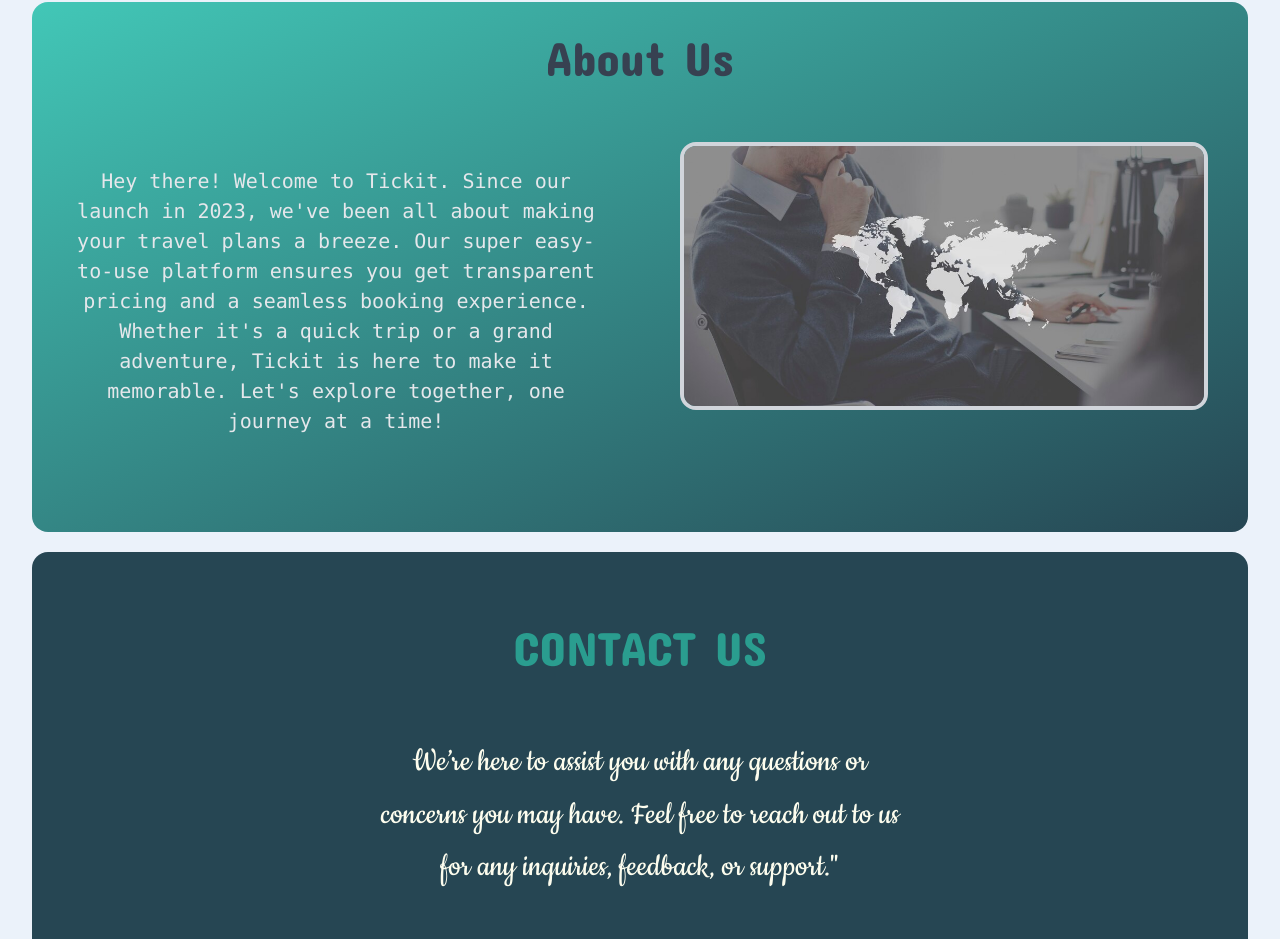
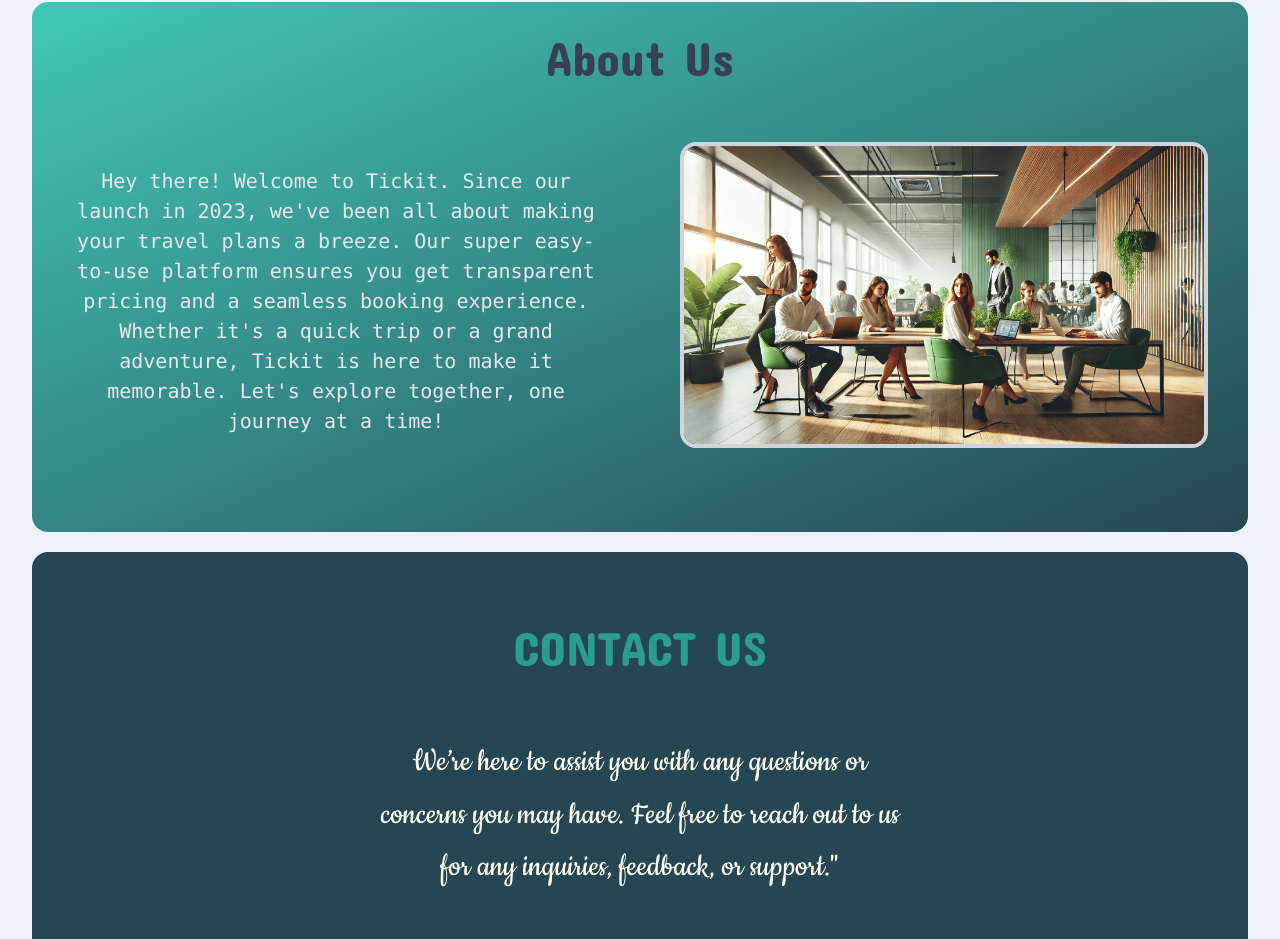
Before and after one commit to AMDHAAROON/Tourism-website, a website: page src/index.html in a window 1280 px wide. Shown: the part 4533-5472 px from the top of the page. Drawn offline with Linux system fonts and the light colour scheme; a web font is replaced by a local one.

Commit message:
update image format in index.html from JPG to WEBP for better performance

```diff
--- a/src/index.html
+++ b/src/index.html
@@ -408,7 +408,7 @@
             <h2>Hey there! Welcome to Tickit. Since our launch in 2023, we've been all about making your travel plans a breeze. Our super easy-to-use platform ensures you get transparent pricing and a seamless booking experience. Whether it's a quick trip or a grand adventure, Tickit is here to make it memorable. Let's explore together, one journey at a time!</h2>
            </div>
            <div class="hidden md:block w-1/2  p-10 ">
-            <img src="/src/assets/about us 1.jpg" class="rounded-2xl border-4 border-gray-300" alt="">
+            <img src="/src/assets/about us.webp" class="rounded-2xl border-4 border-gray-300" alt="">
            </div>
         </div>
            </div>
```
